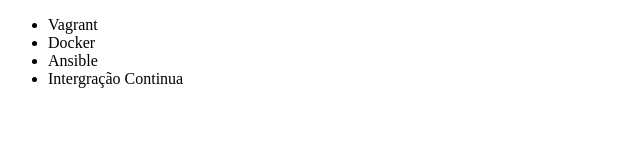
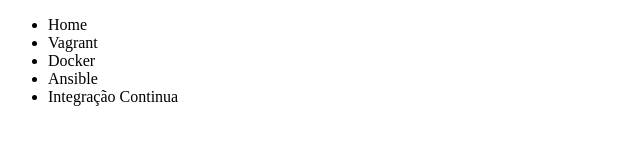
Before and after one commit to valpython/alura-git, a plain HTML site: page index.html in a window 1280 px wide. Shown: the whole page, without its empty margins (0-640 px from the left). Drawn offline with Linux system fonts and the light colour scheme.

Commit message:
Acento adicionado no curso de Integração Contínua

```diff
--- a/index.html
+++ b/index.html
@@ -6,10 +6,11 @@
 </head>
 <body>
     <ul>
+        <li>Home</li>
         <li>Vagrant</li>
         <li>Docker</li>
         <li>Ansible</li>
-        <li>Intergração Continua</li>
+        <li>Integração Continua</li>
     </ul>
 </body>
 
```
